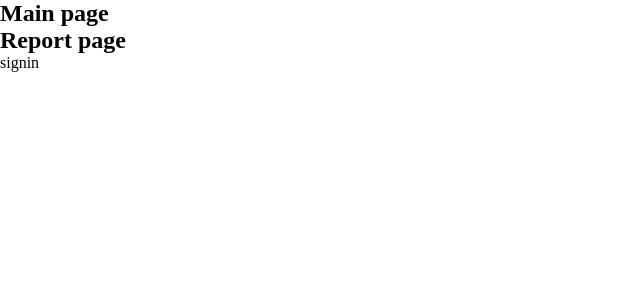
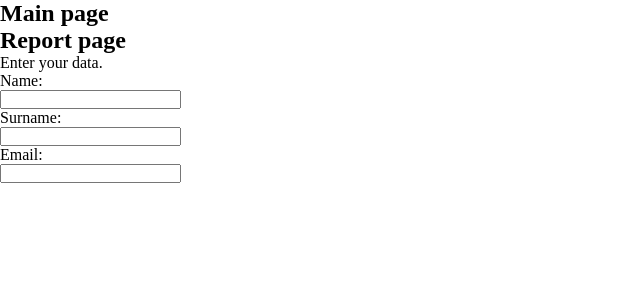
Before and after one commit to Apfe1Saft/jawnp, a Next.js app: page /signin in a window 1280 px wide. Shown: the top 300 px of the page, without its empty margins (0-640 px from the left). Built offline with nearby package versions, Linux system fonts and the light colour scheme.

Commit message:
add DefInput

```diff
--- a/app/signin/page.tsx
+++ b/app/signin/page.tsx
@@ -1,7 +1,13 @@
+import DefInput from '@/components/Forms'
 import React from 'react'
 
 export default function signin() {
   return (
-    <div>signin</div>
+    <div>
+      Enter your data.
+      <DefInput text ="Name"/>
+      <DefInput text="Surname"/>
+      <DefInput text="Email"/>
+    </div>
   )
 }
--- a/components/Forms.tsx
+++ b/components/Forms.tsx
@@ -1,16 +1,18 @@
 import React from 'react';
-
 
 interface UserRegisterFormProps {
   text: string;
 }
 
-  const DefButton: React.FC<UserRegisterFormProps> = ({ text }) => {
+const DefInput: React.FC<UserRegisterFormProps> = ({ text }) => {
   return (
     <div>
-        <button>{text}</button>
+      <form>
+        <label htmlFor="fname">{text}:</label><br />
+        <input type="text" id="fname" name="fname" /><br />
+      </form>
     </div>
   );
 };
 
-  export default DefButton;
+export default DefInput;
```
Lines whose indentation alone changed are shown as unchanged.
